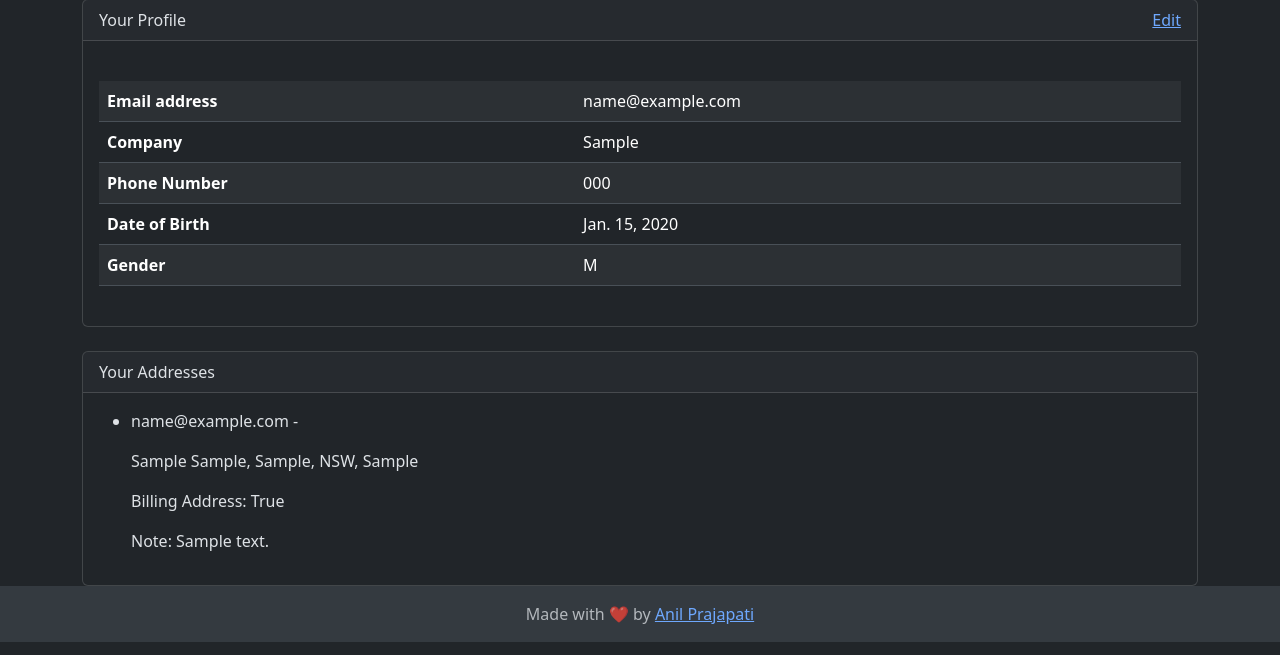
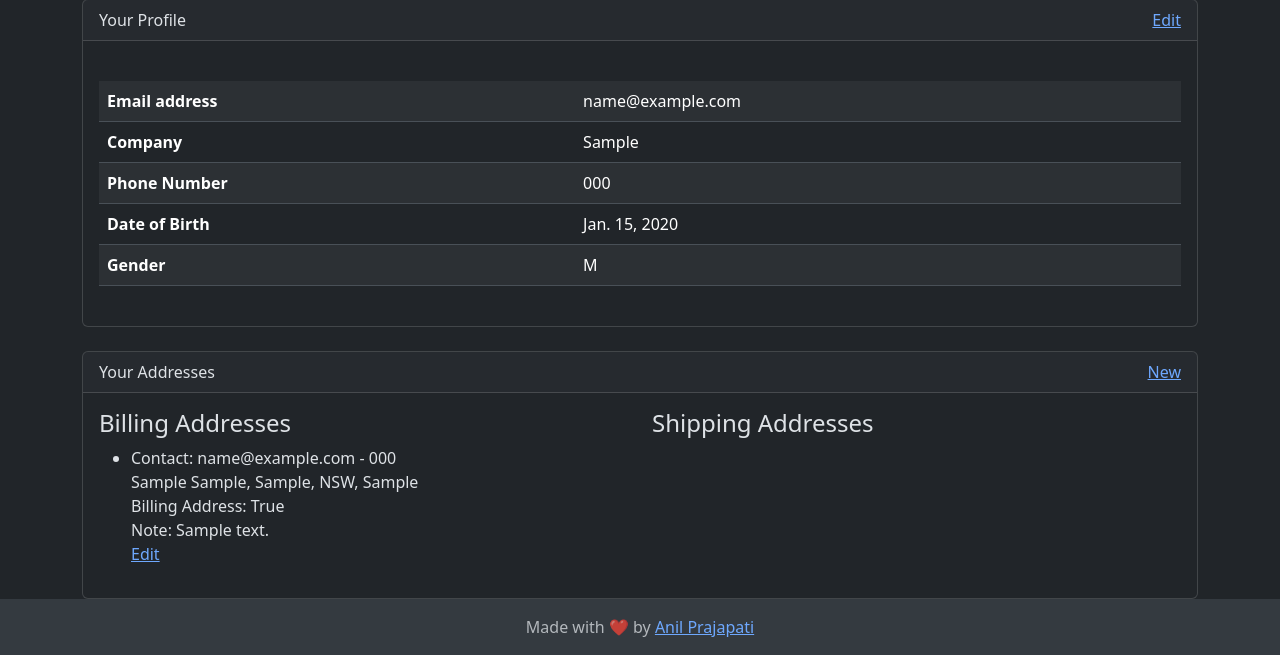
Before and after one commit to anil3a/django-online-shop, a Django app: page /dashboard/ in a window 1280 px wide. Shown: the part 253-908 px from the top of the page. Run offline with Django 5.2, Linux system fonts and the light colour scheme; a user stored in the database is signed in; tables that the repository leaves empty hold one stand-in row (values such as "Sample post"); parts of the project's set-up code (start-up, migrations or seed data) failed here and were passed over; some libraries are stand-ins or nearby versions.

Commit message:
Address create and edit form

```diff
--- a/app/store/templates/dashboard.html
+++ b/app/store/templates/dashboard.html
@@ -28,7 +28,10 @@
     </div>
 
     <div class="card mt-4">
-      <div class="card-header">Your Addresses</div>
+      <div class="card-header">
+        Your Addresses
+        <a href="{% url 'address_create' %}" class="float-end">New</a>
+      </div>
       <div class="card-body">
         <div hx-get="{% url 'address_list' %}" hx-trigger="load" hx-target="#address-container" hx-swap="innerHTML">
           <div id="address-container">
--- a/app/store/templates/partials/address_list_partial.html
+++ b/app/store/templates/partials/address_list_partial.html
@@ -1,10 +1,45 @@
-<ul>
-    {% for address in addresses %}
-        <li>
-            <p>{{ address.contact_email }} - {{ address.contact_phone }}</p>
-            <p>{{ address.unit }} {{ address.street }}, {{ address.city }}, {{ address.state }}, {{ address.country }}</p>
-            <p>Billing Address: {{ address.is_billing }}</p>
-            <p>Note: {{ address.note }}</p>
-        </li>
-    {% endfor %}
-</ul>
+<div class="row">
+  <div class="col-sm">
+    <h4>Billing Addresses</h4>
+    <ul>
+      {% for address in billing_addresses %}
+      <li>
+        <div>
+          Contact: {{ address.contact_email|default_if_none:'' }} -
+          {{ address.contact_phone_number|default_if_none:'' }}
+        </div>
+        <div>
+          {{ address.unit|default_if_none:'' }} {{ address.street|default_if_none:'' }},
+          {{ address.city|default_if_none:'' }}, {{ address.state|default_if_none:'' }},
+          {{ address.country|default_if_none:'' }}
+        </div>
+        <div>Billing Address: {{ address.is_billing }}</div>
+        <div>Note: {{ address.note }}</div>
+        <p><a href="{% url 'address_update' address.pk %}" class="">Edit</a></p>
+      </li>
+      {% endfor %}
+    </ul>
+  </div>
+
+  <div class="col-sm">
+    <h4>Shipping Addresses</h4>
+    <ul>
+      {% for address in shipping_addresses %}
+      <li>
+        <div>
+          Contact: {{ address.contact_email|default_if_none:'' }} -
+          {{ address.contact_phone_number|default_if_none:'' }}
+        </div>
+        <div>
+          {{ address.unit|default_if_none:'' }} {{ address.street|default_if_none:'' }},
+          {{ address.city|default_if_none:'' }}, {{ address.state|default_if_none:'' }},
+          {{ address.country|default_if_none:'' }}
+        </div>
+        <div>Billing Address: {{ address.is_billing }}</div>
+        <div>Note: {{ address.note }}</div>
+        <p><a href="{% url 'address_update' address.pk %}" class="">Edit</a></p>
+      </li>
+      {% endfor %}
+    </ul>
+  </div>
+</div>
--- a/app/store/templates/partials/profile_detail_partial.html
+++ b/app/store/templates/partials/profile_detail_partial.html
@@ -12,19 +12,19 @@
     {% else %}
       <tr>
         <th>Company</th>
-        <td>{{ customer.company }}</td>
+        <td>{{ customer.company|default_if_none:'' }}</td>
       </tr>
       <tr>
         <th>Phone Number</th>
-        <td>{{ customer.phone_number }}</td>
+        <td>{{ customer.phone_number|default_if_none:'' }}</td>
       </tr>
       <tr>
         <th>Date of Birth</th>
-        <td>{{ customer.date_of_birth }}</td>
+        <td>{{ customer.date_of_birth|default_if_none:'' }}</td>
       </tr>
       <tr>
         <th>Gender</th>
-        <td>{{ customer.gender }}</td>
+        <td>{{ customer.gender|default_if_none:'' }}</td>
       </tr>
     {% endif %}
   </table>
--- a/app/store/urls.py
+++ b/app/store/urls.py
@@ -13,4 +13,6 @@
     path('profile/edit', views.CustomerProfileEditView.as_view(), name='profile_edit'),
     path('profile/', views.CustomerProfileView.as_view(), name='profile_detail'),
     path('addresses/', views.AddressListView.as_view(), name='address_list'),
+    path('addresses/<int:pk>', views.CustomerAddressEditView.as_view(), name='address_update'),
+    path('addresses/new', views.CustomerAddressCreateView.as_view(), name='address_create'),
 ]
--- a/app/store/views.py
+++ b/app/store/views.py
@@ -1,6 +1,6 @@
 import logging
 from .models import Category, Product
-from django.views.generic import ListView, TemplateView, View, UpdateView
+from django.views.generic import ListView, TemplateView, View, UpdateView, CreateView
 from django.conf import settings
 from django.templatetags.static import static
 from django.urls import reverse_lazy
@@ -119,6 +119,13 @@
     def get_queryset(self):
         return Address.objects.filter(customer__user=self.request.user)
 
+    def get_context_data(self, **kwargs):
+        context = super().get_context_data(**kwargs)
+        addresses = self.get_queryset()
+        context['billing_addresses'] = [addr for addr in addresses if addr.is_billing]
+        context['shipping_addresses'] = [addr for addr in addresses if not addr.is_billing]
+        return context
+
 
 class CustomerProfileEditView(LoginRequiredMixin, UpdateView):
     model = Customer
@@ -129,3 +136,29 @@
 
     def get_object(self, queryset=None):
         return self.model.objects.filter(user=self.request.user).first()
+
+
+class CustomerAddressEditView(LoginRequiredMixin, UpdateView):
+    model = Address
+    template_name = 'address_form.html'
+    context_object_name = 'address'
+    form_class = forms.CustomerAddressEditForm
+    success_url = reverse_lazy('dashboard')
+
+    def get_form_kwargs(self):
+        kwargs = super().get_form_kwargs()
+        kwargs["customer"] = Customer.objects.get(user=self.request.user)
+        return kwargs
+
+
+class CustomerAddressCreateView(LoginRequiredMixin, CreateView):
+    model = Address
+    template_name = 'address_form.html'
+    context_object_name = 'address'
+    form_class = forms.CustomerAddressCreateForm
+    success_url = reverse_lazy('dashboard')
+
+    def get_form_kwargs(self):
+        kwargs = super().get_form_kwargs()
+        kwargs["customer"] = Customer.objects.get(user=self.request.user)
+        return kwargs
```
Also changed, not shown: app/store/forms.py (+45 -1 lines), app/store/templates/address_form.html (added, +19 -0 lines).
